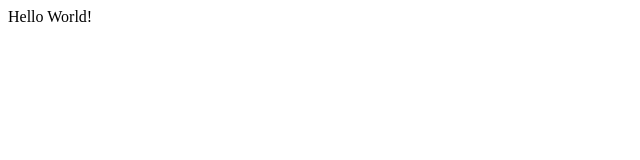
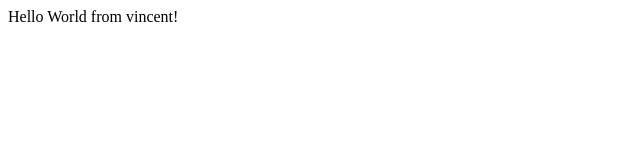
Before and after one commit to jlchenwenbo/mu-app, a plain HTML site: page index.html in a window 1280 px wide. Shown: the whole page, without its empty margins (0-640 px from the left). Drawn offline with Linux system fonts and the light colour scheme.

Commit message:
Update index.html

```diff
--- a/index.html
+++ b/index.html
@@ -3,5 +3,5 @@
   <head>
     <meta charset="UTF-8">
   </head>
-  <body>Hello World!</body>
+  <body>Hello World from vincent!</body>
 </html>
```
